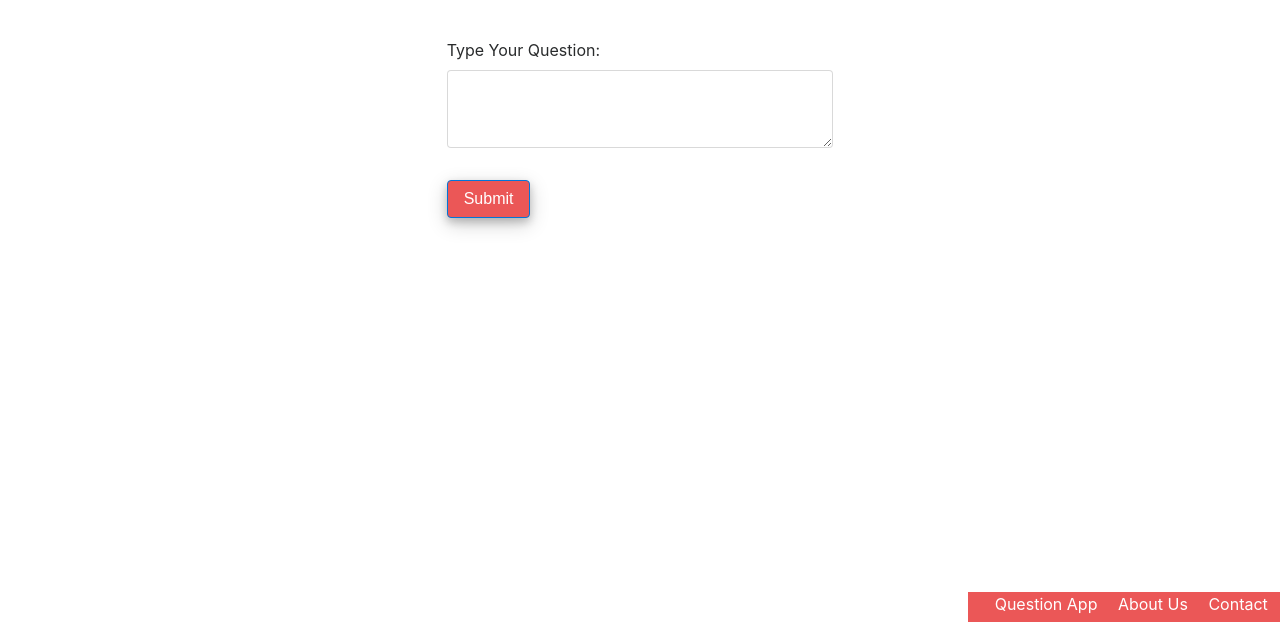
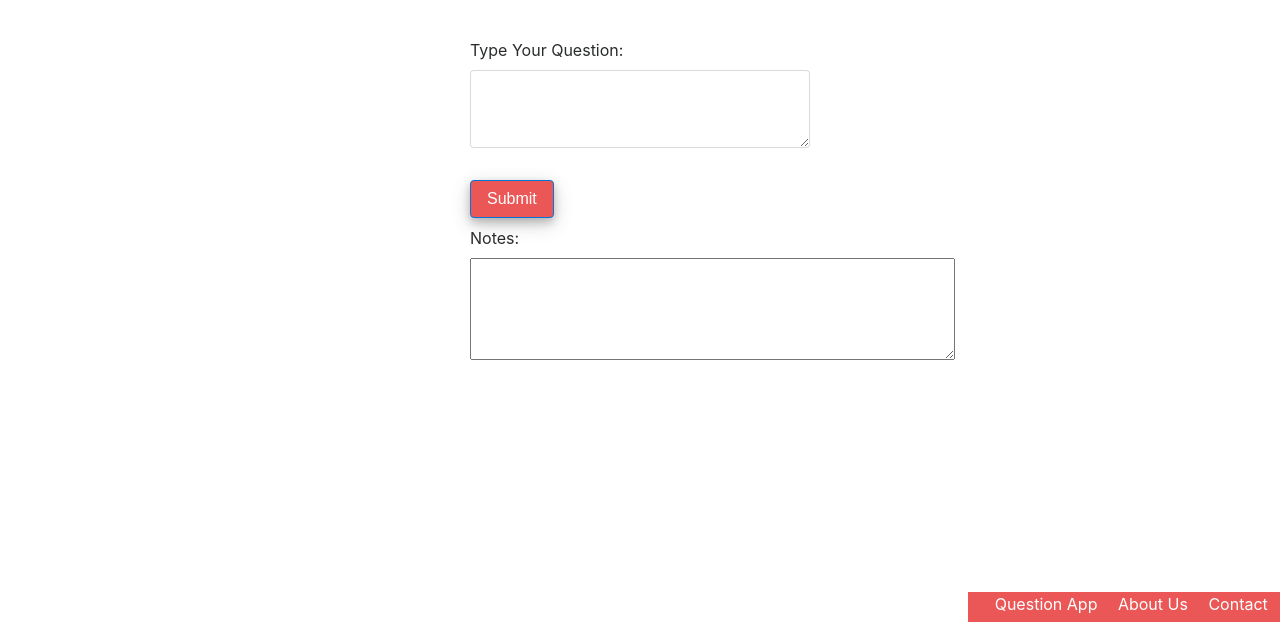
Before and after one commit to carowa/winfo-hackathon, a plain HTML site: page student_view/index.html in a window 1280 px wide. Shown: the part 178-800 px from the top of the page. Drawn offline with nearby package versions, Linux system fonts and the light colour scheme.

Commit message:
added a note pad to students interface

```diff
--- a/student_view/index.html
+++ b/student_view/index.html
@@ -13,7 +13,7 @@
     Student View
   </span>
 </nav>
-<div class="container-fluid">
+<div class="container">
     <div class="row pt-3">
       <div class="col-md-10 ml-4">
         <h1>Welcome, August!</h1>
@@ -31,6 +31,13 @@
           <button  type="submit" class="dropshadow salmon btn btn-primary mb-2">Submit</button>
         </div>
       </form>
+
+      <div class="col-md-4 mb-3 mx-auto">
+        <label for="validationDefault01">Notes:</label>
+        <textarea rows="4" cols="50">
+
+        </textarea>
+      </div>
 
       <div class="fixed-bottom row justify-content-end">
         <div class="col-md-3 short text-center align-self-end salmon">
```
